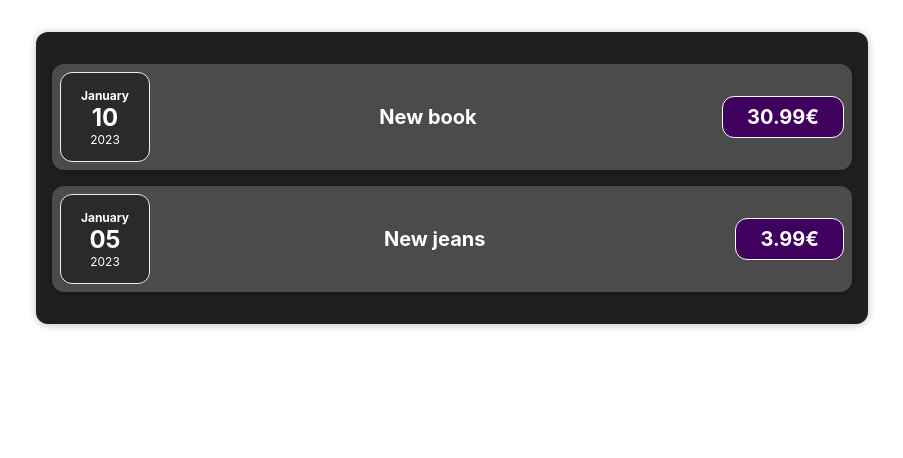
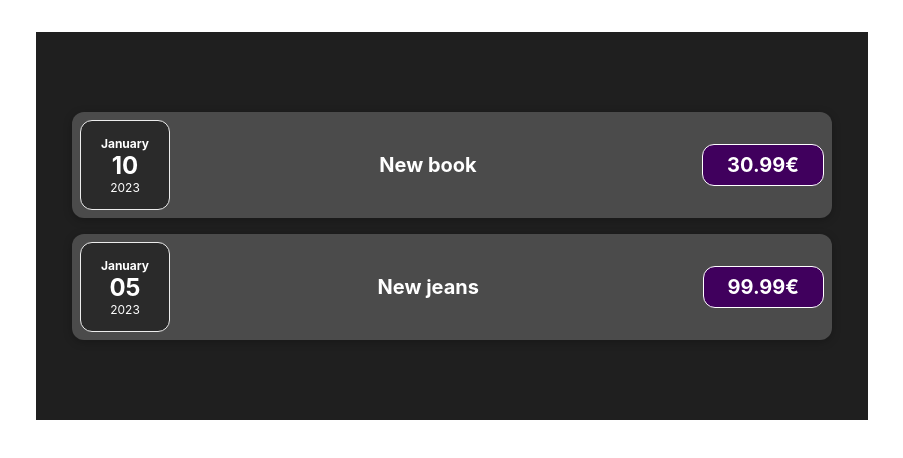
Before and after one commit to Progeim111/expenses, a React (Create React App) app: page / in a window 1280 px wide. Shown: the top 458 px of the page, without its empty margins (188-1091 px from the left). Built offline with nearby package versions, Linux system fonts and the light colour scheme.

Commit message:
Komponentide kompositsioon ja info edastamine

```diff
--- a/src/App.js
+++ b/src/App.js
@@ -12,14 +12,14 @@
         {
             date: new Date(2023, 0, 5),
             title:'New jeans',
-            price: 3.99
+            price: 99.99
         }
     ]
 
     return (
         <div className="App">
             <div className="expenses">
-            <Expenses expenses={expenses} />
+            <Expenses expenses={expenses}></Expenses>
         </div>
         </div>
     );
--- /dev/null
+++ b/src/components/Card.css
@@ -0,0 +1,4 @@
+.Card {
+    border-radius: 12px;
+    box-shadow: 0 1px 8px rgba(0, 0, 0, 0.25);
+}
--- /dev/null
+++ b/src/components/Card.js
@@ -0,0 +1,10 @@
+import './Card.css'
+
+function Card(props) {
+    const classes = 'card ' + props.className;
+    return (
+        <div className={classes}>{props.children}</div>
+    )
+}
+
+export default Card
--- a/src/components/Expenses.css
+++ b/src/components/Expenses.css
@@ -4,6 +4,4 @@
     margin: 2rem auto;
     width: 50rem;
     max-width: 95%;
-    border-radius: 12px;
-    box-shadow: 0 1px 8px rgba(0, 0, 0, 0.25);
 }
--- a/src/components/Expenses.js
+++ b/src/components/Expenses.js
@@ -1,13 +1,13 @@
 import ExpenseItem from './ExpenseItem';
+import './Expenses.css';
+import Card from './Card';
 
 function Expenses(props) {
-    const expenses = props.expenses;
-
     return (
-        <div>
-            <ExpenseItem expenseData={expenses[0]} />
-            <ExpenseItem expenseData={expenses[1]} />
-        </div>
+        <Card className="expenses">
+            <ExpenseItem expenseData={props.expenses[0]} />
+            <ExpenseItem expenseData={props.expenses[1]} />
+        </Card>
     );
 }
 
```
